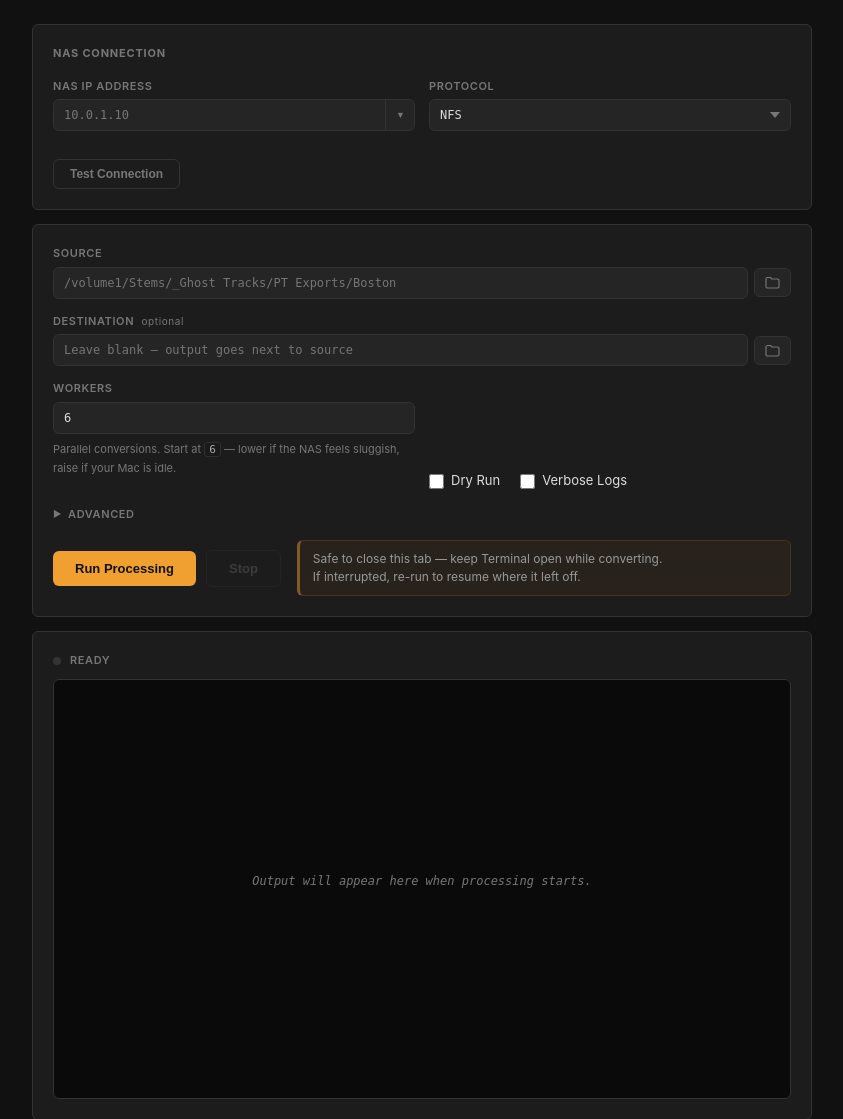
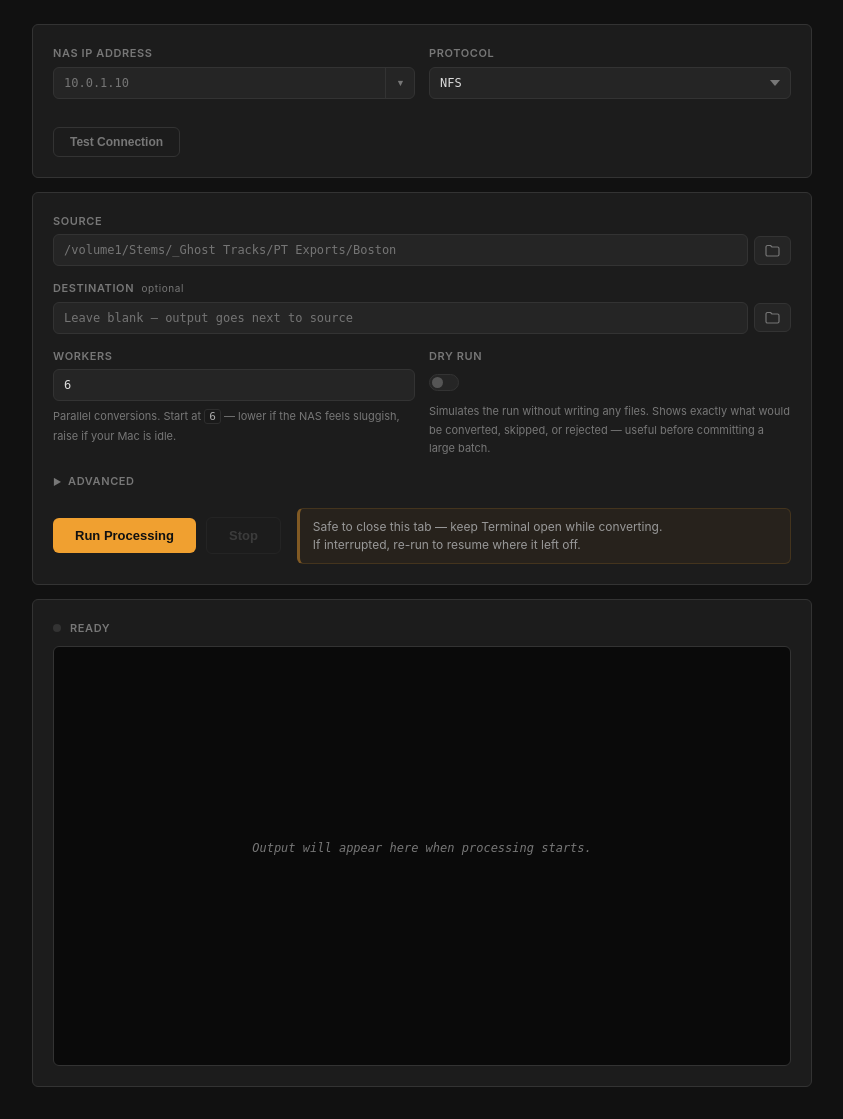
Before and after one commit to scottie8392/ghost-processing, a Flask app: page / in a window 1280 px wide. Shown: the part 57-1176 px from the top of the page, without its empty margins (218-1061 px from the left). After the commit the page ends 1144 px from the top, so only its background shows below. Run offline with Flask 3, Linux system fonts and the light colour scheme; data that the repository does not hold is empty.

Commit message:
UI polish, docs update, log pruning to backlog
UI:
- Checkboxes (Dry Run, Verbose Logs, Watch Mode) now use field-label
  above + toggle below + hint text, matching Workers field pattern
- Dark-theme pill toggle replaces white browser checkbox
- Dry Run stays in main section; Verbose Logs moved to Advanced/Logging
- Removed section titles (Audio Conversion, Watch Mode, Logging, NAS
  Connection) — cleaner, less visual noise

Docs:
- BACKLOG.md: mark completed items, add log pruning item
- CLAUDE.md: add decisions for output_suffix, 32f fix, toggle styling

Co-Authored-By: Claude Sonnet 4.6 <noreply@anthropic.com>

```diff
--- a/templates/index.html
+++ b/templates/index.html
@@ -121,7 +121,23 @@
       color: var(--text);
       cursor: pointer;
     }
-    input[type="checkbox"] { width: 15px; height: 15px; accent-color: var(--accent); cursor: pointer; }
+    input[type="checkbox"] {
+      appearance: none; -webkit-appearance: none;
+      width: 30px; height: 17px; flex-shrink: 0;
+      background: var(--surface2);
+      border: 1px solid var(--border);
+      border-radius: 9px;
+      position: relative; cursor: pointer;
+      transition: background 0.15s, border-color 0.15s;
+    }
+    input[type="checkbox"]::after {
+      content: ''; position: absolute;
+      width: 11px; height: 11px; border-radius: 50%;
+      background: #555; top: 2px; left: 2px;
+      transition: transform 0.15s, background 0.15s;
+    }
+    input[type="checkbox"]:checked { background: rgba(240,160,48,0.15); border-color: rgba(240,160,48,0.55); }
+    input[type="checkbox"]:checked::after { transform: translateX(13px); background: var(--accent); }
 
     details { margin-top: 14px; }
     details summary {
@@ -656,7 +672,6 @@
 
   <!-- NAS Connection -->
   <div class="card" id="nas-card">
-    <div class="card-title">NAS Connection</div>
 
     <div class="row">
       <div class="field">
@@ -757,15 +772,10 @@
         <input type="number" id="max_workers" min="1" max="16" value="6">
         <div class="hint">Parallel conversions. Start at <code>6</code> — lower if the NAS feels sluggish, raise if your Mac is idle.</div>
       </div>
-      <div class="field" style="display:flex; align-items:flex-end; padding-bottom:1px;">
-        <div class="checks">
-          <label class="check-label" title="Simulates the run without writing any files. Shows exactly what would be converted, skipped, or rejected.">
-            <input type="checkbox" id="dry_run"> Dry Run
-          </label>
-          <label class="check-label" title="Shows every file processed including skips. Useful when a run produces unexpected results and you need to see exactly what happened to each file.">
-            <input type="checkbox" id="verbose"> Verbose Logs
-          </label>
-        </div>
+      <div class="field">
+        <label class="field-label" for="dry_run">Dry Run</label>
+        <input type="checkbox" id="dry_run" style="margin-top:5px;">
+        <div class="hint">Simulates the run without writing any files. Shows exactly what would be converted, skipped, or rejected — useful before committing a large batch.</div>
       </div>
     </div>
 
@@ -779,7 +789,6 @@
         </div>
 
         <!-- Audio Conversion -->
-        <div class="adv-section-label">Audio Conversion</div>
         <div class="row">
           <div class="field">
             <label class="field-label">Target Sample Rate</label>
@@ -824,15 +833,10 @@
 
         <!-- Watch Mode -->
         <div class="adv-section">
-          <div class="adv-section-label">Watch Mode</div>
           <div class="row">
             <div class="field">
-              <div class="checks">
-                <label class="check-label">
-                  <input type="checkbox" id="watch_mode" onchange="toggleWatchFields()">
-                  Enable Watch Mode
-                </label>
-              </div>
+              <label class="field-label" for="watch_mode">Watch Mode</label>
+              <input type="checkbox" id="watch_mode" onchange="toggleWatchFields()" style="margin-top:5px;">
               <div class="hint">Continuously monitor the source folder and process new files as they appear, instead of a one-time batch run.</div>
             </div>
             <div class="field" id="field_stability_wait" style="visibility:hidden">
@@ -845,12 +849,16 @@
 
         <!-- Logging -->
         <div class="adv-section">
-          <div class="adv-section-label">Logging</div>
           <div class="field">
             <label class="field-label">Log Directory</label>
             <input type="text" id="log_dir"
                    placeholder="(default: logs/ inside project folder)">
             <div class="hint">Each run creates a timestamped file.</div>
+          </div>
+          <div class="field">
+            <label class="field-label" for="verbose">Verbose Logs</label>
+            <input type="checkbox" id="verbose" style="margin-top:5px;">
+            <div class="hint">Shows every file processed including skips. Useful when a run produces unexpected results and you need to see exactly what happened to each file.</div>
           </div>
         </div>
 
```
Also changed, not shown: BACKLOG.md (+8 -1 lines), CLAUDE.md (+3 -0 lines).
